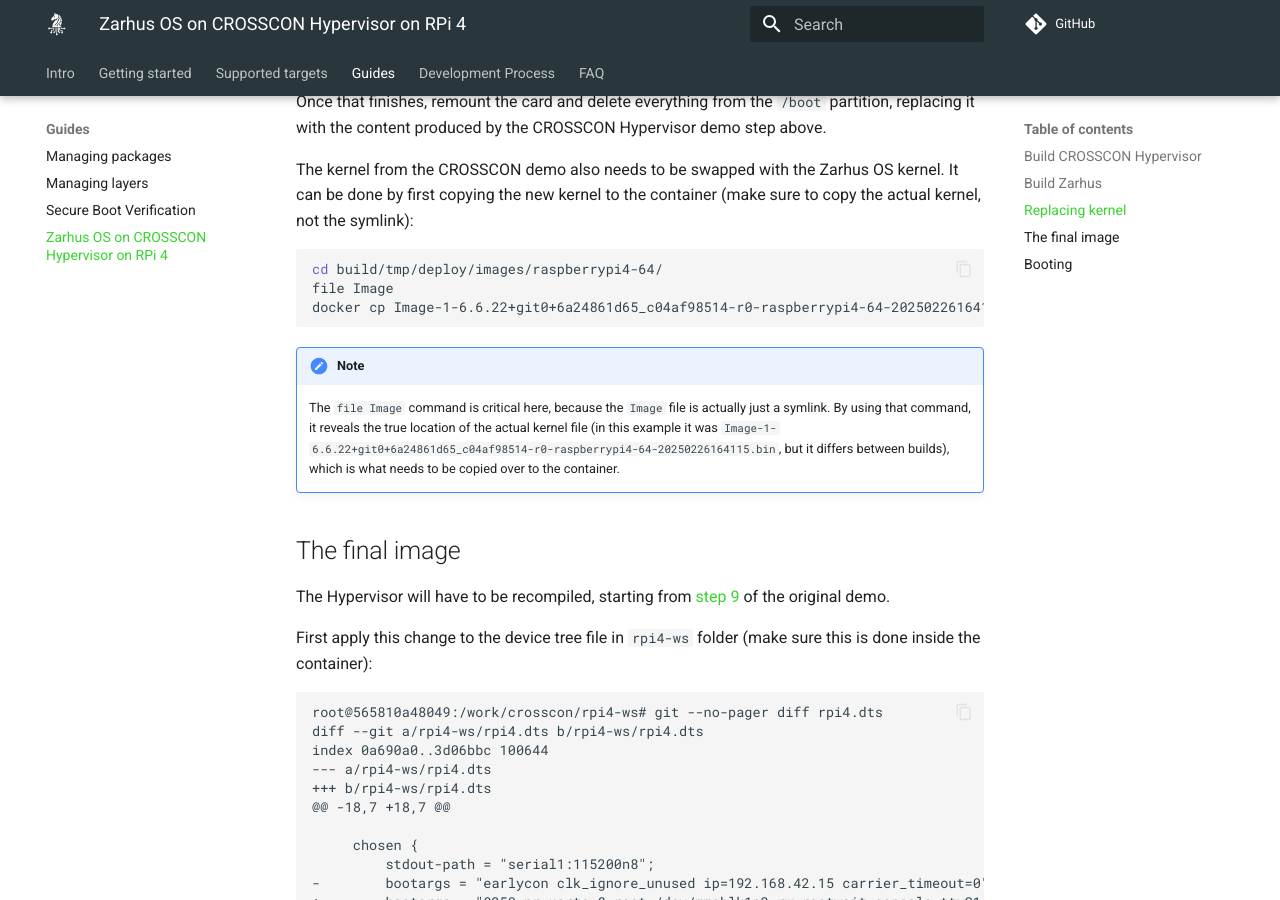
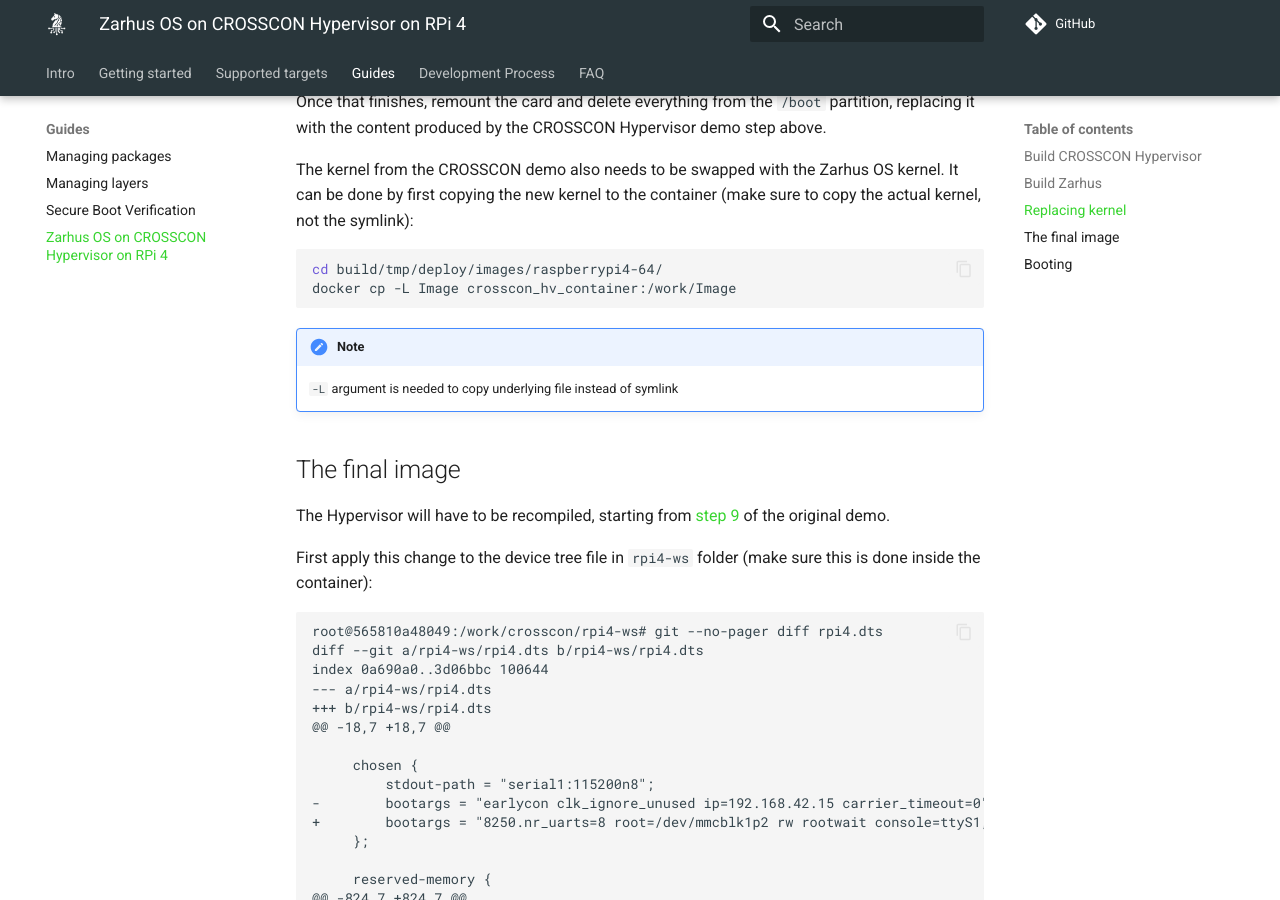
Before and after one commit to zarhus/docs, an MkDocs documentation site: the page built from docs/guides/rpi4-crosscon-hypervisor.md, in a window 1280 px wide and 900 px high, scrolled down 1011 px. Built offline with MkDocs 1.6.1 and Material for MkDocs 9.7.7, drawn with Linux system fonts in a browser that asks for light colours; comment, search, counter and statistics services are not loaded.

Commit message:
guides: rpi4-crosscon: simplify copying symlink
Signed-off-by: Michał Iwanicki <michal.iwanicki@3mdeb.com>

````diff
--- a/docs/guides/rpi4-crosscon-hypervisor.md
+++ b/docs/guides/rpi4-crosscon-hypervisor.md
@@ -51,18 +51,12 @@
 
 ```bash
 cd build/tmp/deploy/images/raspberrypi4-64/
-file Image
-docker cp Image-1-6.6.22+git0+6a24861d65_c04af98514-r0-raspberrypi4-64-20250226164115.bin crosscon_hv_container:/work/Image
+docker cp -L Image crosscon_hv_container:/work/Image
 ```
 
 !!! note
 
-    The `file Image` command is critical here, because the `Image`
-    file is actually just a symlink. By using that command, it reveals the true
-    location of the actual kernel file (in this example it was
-    `Image-1-6.6.22+git0+6a24861d65_c04af98514-r0-raspberrypi4-64-20250226164115.bin`,
-    but it differs between builds), which is what needs to be copied over
-    to the container.
+    `-L` argument is needed to copy underlying file instead of symlink
 
 ## The final image
 
````
